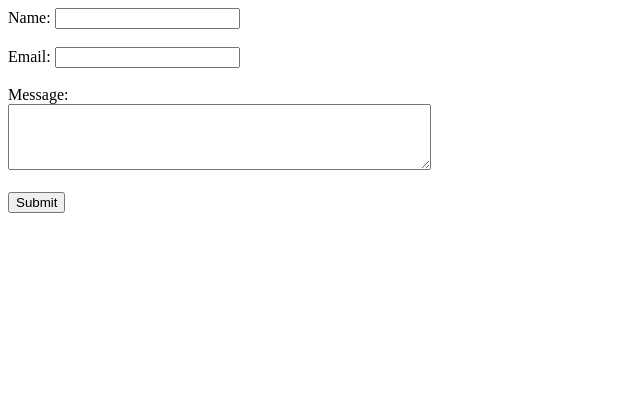
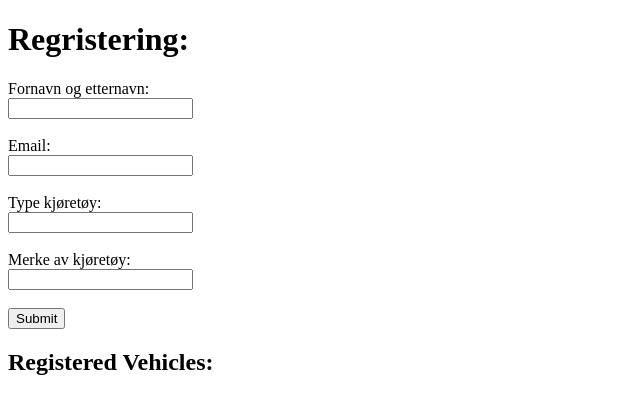
Before and after one commit to kimrobbin/bil_treff, a Flask app: page / in a window 1280 px wide. Shown: the top 414 px of the page, without its empty margins (0-640 px from the left). Run offline with Flask 3, Linux system fonts and the light colour scheme; parts of the project's set-up code (start-up, migrations or seed data) failed here and were passed over.

Commit message:
Need fix getting carracter

```diff
--- a/app.py
+++ b/app.py
@@ -10,7 +10,6 @@ CREATE TABLE IF NOT EXISTS vehicle (
     id INT AUTO_INCREMENT PRIMARY KEY,
     type VARCHAR(255) NOT NULL,
     brand VARCHAR(255) NOT NULL
-
 );
 
 """)
@@ -22,7 +21,9 @@ CREATE TABLE IF NOT EXISTS contact_form (
     name VARCHAR(255) NOT NULL,
     email VARCHAR(255) NOT NULL,
     date TIMESTAMP DEFAULT CURRENT_TIMESTAMP,
+    vehicle_id INT NOT NULL,
     FOREIGN KEY (vehicle_id) REFERENCES vehicle(id) ON DELETE CASCADE
+
 );
 
 """)
@@ -41,11 +42,37 @@ def index():
 def submit_form():
     name = request.form.get('name')
     email = request.form.get('email')
-    message = request.form.get('message')
+    vehicle = request.form.get('vehicle')
+    merke = request.form.get('type_vehicle')
 
-    print(f"Name: {name}, Email: {email}, Message: {message}")
+    print(f"Name: {name}, Email: {email}, Vehicle: {vehicle}, Brand: {merke}")
+
+    # Insert into the vehicle table
+    sql_statement2 = "INSERT INTO vehicle (type, brand) VALUES (%s, %s)"
+    values2 = (vehicle, merke)
+    mycursor.execute(sql_statement2, values2)
+
+    # Get the ID of the newly inserted vehicle
+    vehicle_id = mycursor.lastrowid
+
+    # Insert into the contact_form table with the vehicle_id
+    sql_statement = "INSERT INTO contact_form (name, email, vehicle_id) VALUES (%s, %s, %s)"
+    values = (name, email, vehicle_id)
+    mycursor.execute(sql_statement, values)
+
+    dbconn.commit()
+
     return redirect(url_for('index'))
 
 
+@app.route('/vehicles')
+def vehicles():
+    mycursor.execute("SELECT * FROM vehicle")
+    vehicles = mycursor.fetchall()
+
+
+
+    return render_template("index.html", vehicles=vehicles)
+
 if __name__ == '__main__':
     app.run(debug=True)
--- a/templates/index.html
+++ b/templates/index.html
@@ -7,22 +7,31 @@
 </head>
 <body>
 
+
+<h1>Regristering: </h1>
 <form action="/submit" method="POST">
-    <label for="name">Name:</label>
-    <input type="text" id="name" name="name"><br><br>
+    <label for="name">Fornavn og etternavn:</label><br>
+    <input type="text" id="name" name="name">
+    <br><br>
 
-    <label for="email">Email:</label>
-    <input type="email" id="email" name="email"><br><br>
+    <label for="email">Email:</label><br>
+    <input type="email" id="email" name="email">
+    <br><br>
 
-    <label for="message">Message:</label><br>
-    <textarea id="message" name="message" rows="4" cols="50"></textarea><br><br>
-
-    <input type="submit" value="Submit">
-
-
-</form>
+    <label for="vehicle">Type kjøretøy:</label><br>
+    <input type="text" id="vehicle" name="vehicle" ></input>
+    <br><br>
+    <label for="type_vehicle">Merke av kjøretøy:</label><br>
+    <input type="text" id="type_vehicle" name="type_vehicle" ></input><br><br>
 
 
 
+    <input type="submit" value="Submit">
+</form>
+<h2>Registered Vehicles:</h2>
+{% for vehicle in vehicles %}
+    <p>{{ vehicles }} </p>
+{% endfor %}
+
 </body>
 </html>
```
